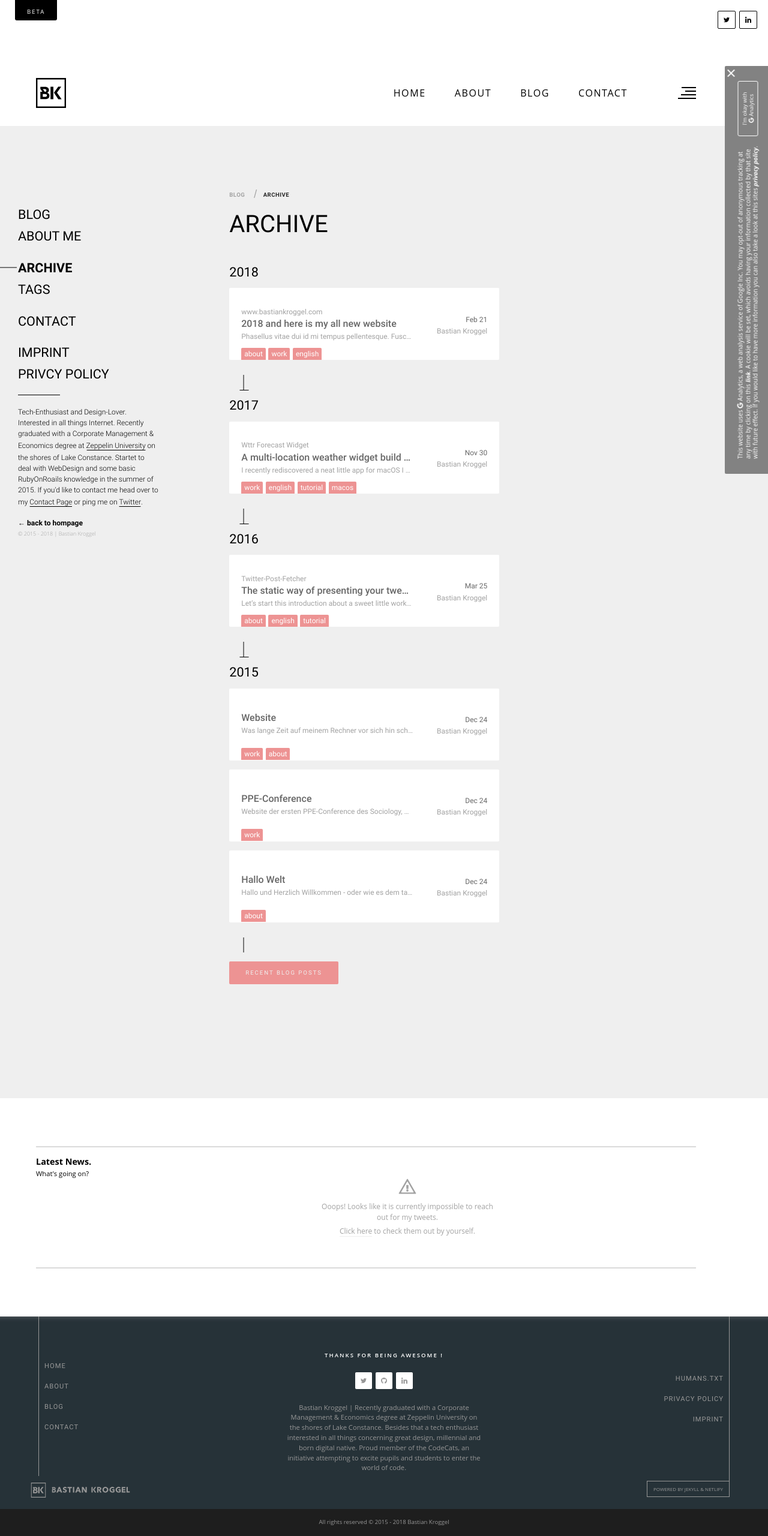
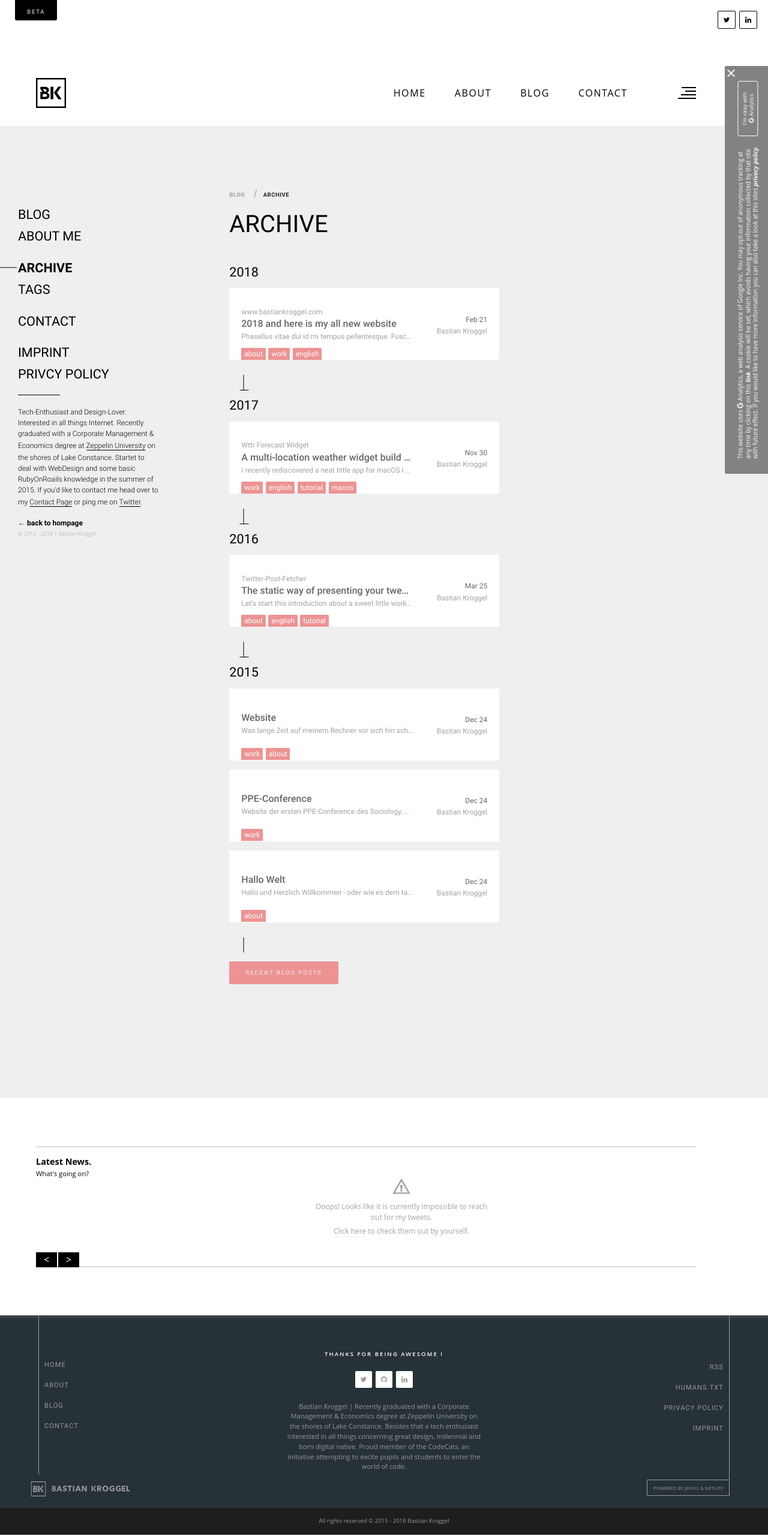
Before and after one commit to bkroggel/luzid, a Jekyll site: the page built from blog/archive/index.html, in a window 1280 px wide. Shown: the whole page at 60% size. Built offline with Jekyll 4.4.1, drawn with Linux system fonts in a browser that asks for light colours; nearby versions of some CDN libraries; some web fonts are replaced; a script that is not in the unit is left out.

Commit message:
added rss to nav, updated twitter_post_fetcher to 18.0.2, updated slick, added slick slider to twitter_post_fetcher news section

```diff
--- a/_data/nav.yml
+++ b/_data/nav.yml
@@ -46,6 +46,8 @@ footer:
     - name: LinkedIn
       link: https://linkedin.com/in/bastian-kroggel-125712121
   3_navs:
+    - name: RSS
+      link: /feed.xml
     - name: Humans.txt
       link: /humans.txt
     - name: Privacy Policy
--- a/_includes/blog/_news.html
+++ b/_includes/blog/_news.html
@@ -1,8 +1,19 @@
 <section id="news" class="bk-m-c">
   <div class="news_content" {% if page.title == "About me" %}data-scroll="toggle(.fromBottomIn, .fromBottomOut) once"{% endif %}>
     <div class="news_header">
-      <h1>Latest News.</h1>
-      <h2>What's going on?</h2>
+      <div class="news__title">
+        <h1>Latest News.</h1>
+        <h2>What's going on?</h2>
+        <h2 id="twitter_indicator"></h2>
+      </div>
+      <div class="news__ctrls">
+        <div class="news__ctrl" id="news__ctrl__left">
+          <p><</p>
+        </div>
+        <div class="news__ctrl" id="news__ctrl__right">
+          <p>></p>
+        </div>
+      </div>
     </div>
     <div id="news__twitter">
       <!-- placeholder if tweets are unable to load -->
--- a/_includes/head_bottom.html
+++ b/_includes/head_bottom.html
@@ -3,7 +3,6 @@
 
 {% if page.layout == 'post' or page.layout == 'static' %}
   <script type="text/javascript" src="{{ "/assets/js/showdown.min.js" | prepend: site.baseurl}}"></script>
-  <script type="text/javascript" src="//cdn.jsdelivr.net/gh/kenwheeler/slick@1.8.0/slick/slick.min.js"></script>
   <script src="{{ "/assets/js/zooming.min.js" | prepend: site.baseurl}}"></script>
   <script src="{{ "/assets/js/imagesloaded.pkgd.min.js" | prepend: site.baseurl}}"></script>
   <script type="text/javascript">
@@ -450,6 +449,7 @@
 {% endif %}
 
 {% if page.layout == 'home' or page.layout == 'archive' or page.layout == 'by_tag' or page.layout == 'tags' or page.title == 'About me' %}
+  <script type="text/javascript" src="//cdn.jsdelivr.net/gh/kenwheeler/slick@1.8.1/slick/slick.min.js"></script>
   <script type="text/javascript" src="{{ "/assets/js/twitterFetcher.js" | prepend: site.baseurl}}"></script>
 {% endif %}
 
--- a/_sass/_typography.scss
+++ b/_sass/_typography.scss
@@ -509,6 +509,7 @@ a.link_button.-white {
   h2 {
     font-size: 0.7rem;
     font-weight: 400;
+    margin-bottom: 10px;
   }
   #news__placeholder {
     p, p a {
--- a/_sass/blog/_news.scss
+++ b/_sass/blog/_news.scss
@@ -4,12 +4,72 @@ section#news {
 
 .news_header {
   margin-right: 20px;
+  @include display_flex;
+  @include direction_column;
+  @include justify-content(flex-end);
+  @media (min-width: 400px) {
+    @include justify-content(space-between);
+  }
+}
+
+#news .news__title {
+  display: none;
+  @media (min-width: 400px) {
+    display: block;
+  }
+}
+
+#news .news__ctrls {
+  @include display_flex;
+  @include direction_column;
+  @media (min-width: 400px) {
+    @include direction_row;
+  }
+  .news__ctrl {
+    background: $darkest-color;
+    height: 25px;
+    width: 35px;
+    margin-bottom: -2px;
+    @include display_flex;
+    @include justify-content(center);
+    @include align-items(center);
+    cursor: pointer;
+    &:nth-of-type(2) {
+      margin-top: 4px;
+      @media (min-width: 400px) {
+        margin-top: 0;
+        margin-left: 2px;
+      }
+    }
+    p {
+      color: white;
+    }
+    &.slick-disabled {
+      background: $main-color;
+      cursor: default;
+    }
+  }
+}
+
+#news__ctrl__right,
+#news__ctrl__left {
+  opacity: 1;
 }
 
 #news__twitter {
-  width: 60%;
+  width: calc(252px * 1);
+  margin-bottom: -2px;
   @include media-query($small){
-    width: unset;
+    width: calc(252px * 2);
+    margin-right: -30px;
+  };
+  @include media-query($medium){
+    width: calc(312px * 2);
+    margin-right: -30px;
+  };
+  @include media-query($large){
+    width: calc(312px * 3);
+    margin-right: -30px;
   };
 }
 .news_content {
@@ -21,14 +81,23 @@ section#news {
   @include display_flex;
   @include justify-content(space-between);
 }
+//due slick slider
 
-#news .twitter_frame {
+// #news .twitter_frame {
+//   @include display_flex;
+// }
+
+#news .slick-track {
   @include display_flex;
+  @include media-query($small){
+    height: 100%;
+  };
 }
 
 
 #news .twitter_frame,
-#news .twitter_el {
+#news .twitter_el,
+#news .slick-list {
   height: 100%;
 }
 
@@ -38,7 +107,8 @@ section#news {
   @include justify-content(space-between);
   margin-right: 30px;
   padding-left: 2px;
-  @include media-query($small){
+  max-width: 220px;
+  @include media-query($medium){
     max-width: 250px;
     padding-right: 30px;
   };
@@ -65,7 +135,6 @@ section#news {
 #news__twitter .interactions__el {
   border-bottom: 2px solid $darkest-color;
   margin-right: 2px;
-  margin-bottom: -2px;
 }
 
 #news__twitter .tweet__interactions_img {
@@ -101,38 +170,38 @@ section#news {
 
 
 // how many tweets to display_flex
-#news__twitter .twitter_el {
-  &:nth-of-type(n+1){
-    margin-right: 0;
-  }
-  &:nth-of-type(n+2){
-    display: none;
-  }
-  @include media-query($small){
-    &:nth-of-type(n){
-      margin-right: 30px;
-      @include display_flex;
-    }
-    &:nth-of-type(n+2){
-      margin-right: 0;
-    }
-    &:nth-of-type(n+3){
-      display: none;
-    }
-  };
-  @include media-query($large){
-    &:nth-of-type(n){
-      margin-right: 30px;
-      @include display_flex;
-    }
-    &:nth-of-type(n+3){
-      margin-right: 0;
-    }
-    &:nth-of-type(n+4){
-      display: none;
-    }
-  };
-}
+// #news__twitter .twitter_el {
+//   &:nth-of-type(n+1){
+//     margin-right: 0;
+//   }
+//   &:nth-of-type(n+2){
+//     display: none;
+//   }
+//   @include media-query($small){
+//     &:nth-of-type(n){
+//       margin-right: 30px;
+//       @include display_flex;
+//     }
+//     &:nth-of-type(n+2){
+//       margin-right: 0;
+//     }
+//     &:nth-of-type(n+3){
+//       display: none;
+//     }
+//   };
+//   @include media-query($large){
+//     &:nth-of-type(n){
+//       margin-right: 30px;
+//       @include display_flex;
+//     }
+//     &:nth-of-type(n+3){
+//       margin-right: 0;
+//     }
+//     &:nth-of-type(n+4){
+//       display: none;
+//     }
+//   };
+// }
 
 #news__placeholder {
   min-height: 170px;
--- a/assets/js/twitterFetcher.js
+++ b/assets/js/twitterFetcher.js
@@ -1,5 +1,5 @@
 /*********************************************************************
-*  #### Twitter Post Fetcher v18.0.1 ####
+*  #### Twitter Post Fetcher v18.0.2 ####
 *  Coded by Jason Mayes 2015. A present to all the developers out there.
 *  www.jasonmayes.com
 *  Please keep this disclaimer with my code if you use it. Thanks. :-)
@@ -63,12 +63,13 @@ tids[n]+'" class="twitter_fav_icon"'+
 if(showImages&&images[n]!==undefined&&extractImageUrl(images[n])!==undefined){op+='<div class="media">'+'<img src="'+extractImageUrl(images[n])+'" alt="Image from tweet" />'+'</div>';}
 if(showImages){arrayTweets.push(op);}else if(!showImages&&tweets[n].textContent.length){arrayTweets.push(op);}
 n++;}}
-handleTweets(arrayTweets);inProgress=false;if(queue.length>0){twitterFetcher.fetch(queue[0]);queue.splice(0,1);}}};window.__twttrf=twitterFetcher;window.twitterFetcher=twitterFetcher;return twitterFetcher;}));
+handleTweets(arrayTweets);inProgress=false;if(queue.length>0){twitterFetcher.fetch(queue[0]);queue.splice(0,1);}}};window.__twttrf=twitterFetcher;window.twitterFetcher=twitterFetcher;return twitterFetcher;}));(function(arr){arr.forEach(function(item){if(item.hasOwnProperty('prepend')){return;}
+Object.defineProperty(item,'prepend',{configurable:true,enumerable:true,writable:true,value:function prepend(){var argArr=Array.prototype.slice.call(arguments),docFrag=document.createDocumentFragment();argArr.forEach(function(argItem){var isNode=argItem instanceof Node;docFrag.appendChild(isNode?argItem:document.createTextNode(String(argItem)));});this.insertBefore(docFrag,this.firstChild);}});});})([Element.prototype,Document.prototype,DocumentFragment.prototype]);
 
 var news = {
   "id": '646979504716533760',
   "domId": 'news__twitter',
-  "maxTweets": 3,
+  "maxTweets": 6,
   "enableLinks": true,
   "showUser": true,
   "showImages": true,
@@ -143,6 +144,61 @@ var news = {
     }
     html += '</div>';
     element.innerHTML = html;
+
+    $('.twitter_frame').slick({
+      slidesToShow: 3,
+      slidesToScroll: 3,
+      dots: false,
+      infinite: false,
+      cssEase:"ease-in-out",
+      draggable: false,
+      prevArrow: $('#news__ctrl__left'),
+      nextArrow: $('#news__ctrl__right'),
+      responsive: [
+        {
+          breakpoint: 1200,
+          settings: {
+            slidesToShow: 2,
+            slidesToScroll: 2
+          }
+        },
+        {
+          breakpoint: 767,
+          settings: {
+            slidesToShow: 1,
+            slidesToScroll: 1,
+            adaptiveHeight: true
+          }
+        }
+      ]
+    });
+
+
+    function get_pages(){
+      var toScroll = $('.twitter_frame').slick('slickGetOption', 'slidesToScroll');
+      var no_pages = $('.twitter_frame').slick('getSlick').slideCount / toScroll;
+      return [toScroll, no_pages]
     }
 
+    function print_pages (slide) {
+      if ( slide == undefined ) {
+        var current_slide = $('.twitter_frame').slick('slickCurrentSlide');
+      } else {
+        var current_slide = slide
+      }
+      var pages = get_pages();
+      var page = ( (current_slide == 0) ? 1 : (current_slide + pages[0]) / pages[0] )
+      Waypoint.refreshAll();
+      var indicator_text = page + ' of ' + pages[1]
+      $('#twitter_indicator').html(indicator_text)
+    }
+    print_pages()
+
+    $('.twitter_frame').on('beforeChange', function(event, slick, currentSlide, nextSlide){
+      print_pages(nextSlide)
+    });
+  };
+
+
+
   twitterFetcher.fetch(news);
```
Also changed, not shown: other parts of _includes/head_bottom.html (+0 -1 lines). Lines whose indentation alone changed are shown as unchanged.
